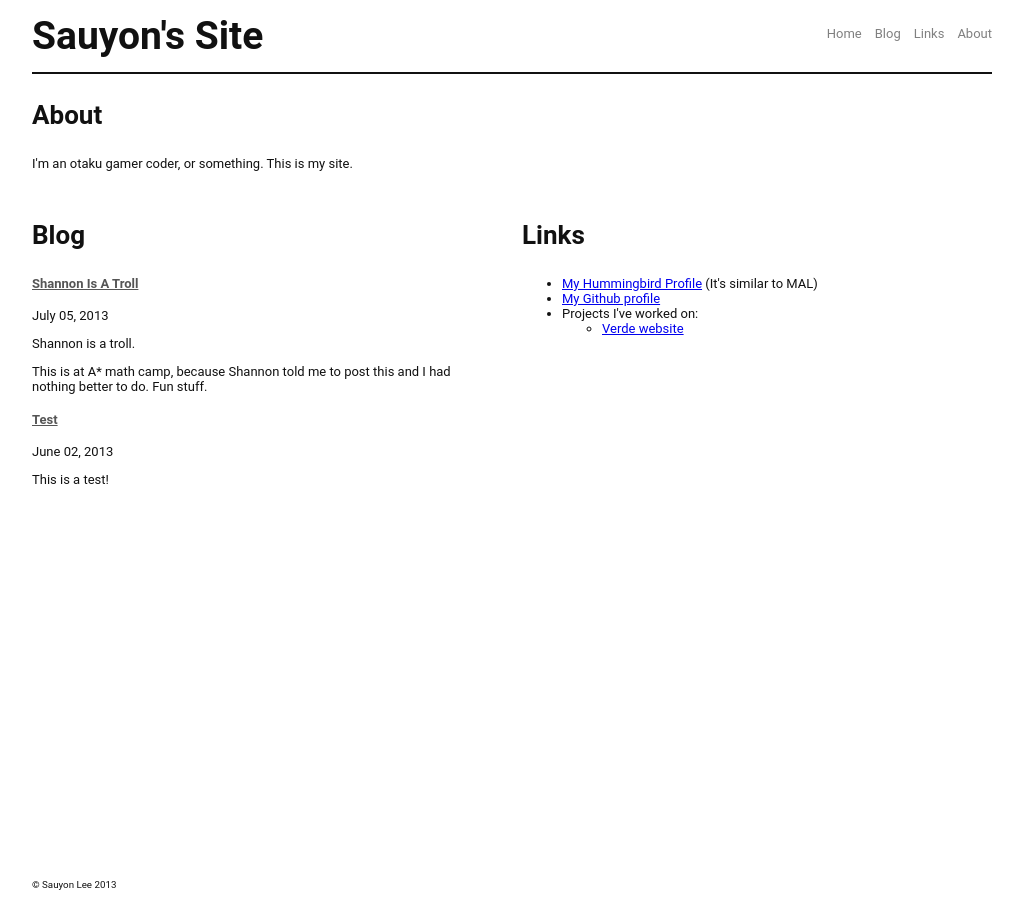
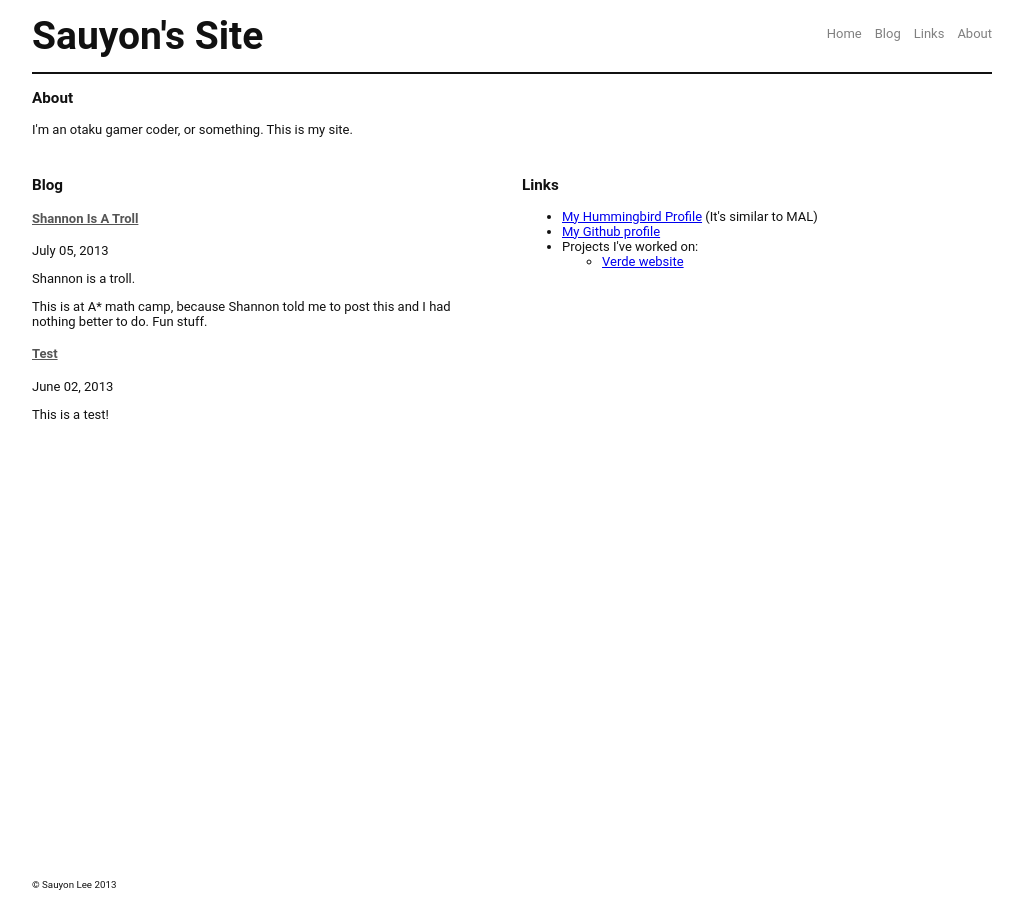
Before and after one commit to sauyon/sauyon.github.io, a Jekyll site: the page built from index.html, in a window 1280 px wide. Shown: the whole page, without its empty margins (128-1151 px from the left). Built offline with Jekyll 4.4.1, drawn with Linux system fonts in a browser that asks for light colours.

Commit message:
reset to normalize.css sizes

```diff
--- a/css/style.css
+++ b/css/style.css
@@ -1,18 +1,4 @@
 @include url("reset.css");
-
-/* text sizes */
-
-body, span, p {
-	font-size: 1em;
-}
-
-h2 {
-	font-size: 2.5em;
-}
-
-h3 {
-	font-size: 2em;
-}
 
 /* styles */
 
```
